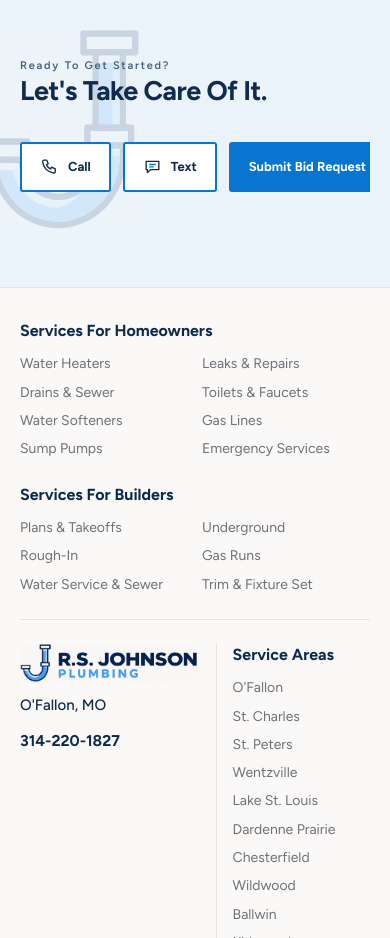
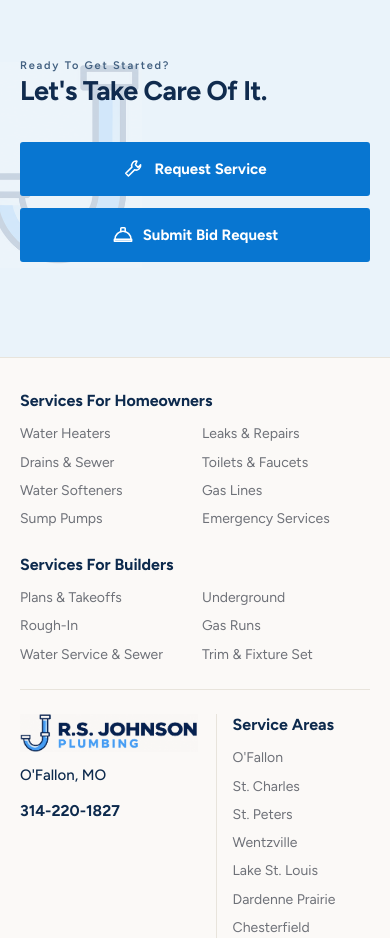
Before and after one commit to rs-johnson-plumbing/website, a Next.js app: page /services in a window 390 px wide. Shown: the part 3560-4498 px from the top of the page. Built offline with nearby package versions, Linux system fonts and the light colour scheme.

Commit message:
Keep two illustrated request actions visible in the closing banner (#137)

```diff
--- a/src/components/concept-two/sections/C2FinalCta.tsx
+++ b/src/components/concept-two/sections/C2FinalCta.tsx
@@ -1,5 +1,5 @@
 "use client";
-import { conceptTwo as copy, site, smsLink } from "@/lib/content";
+import { conceptTwo as copy } from "@/lib/content";
 import { Mark } from "@/components/ui/Logo";
 import { C2Button } from "../ui/C2Button";
 import { useRequestService, useRequestBid } from "../ui/C2Request";
@@ -10,10 +10,8 @@ export function C2FinalCta({ audience = "homeowners" }: { audience?: "homeowners
     <Mark className="c2-final-mark" />
     <div className="c2-wrap c2-final-inner"><div><p className="c2-eyebrow">{audience === "builders" ? copy.builders.finalCta.eyebrow : copy.home.finalCta.eyebrow}</p><h2 id="c2-final-heading">{copy.home.finalCta.heading}</h2></div>
     <div className="c2-final-actions">
-      <C2Button href={site.phone.tel} variant="on-dark" icon="phone" trailingIcon={null} data-track="call-final">Call</C2Button>
-      <C2Button href={smsLink()} variant="on-dark" icon="message" trailingIcon={null} data-track="text-final">Text</C2Button>
-      <C2Button onClick={requestBid} variant="on-dark" trailingIcon={null} className="c2-final-bid">Submit Bid Request</C2Button>
-      <C2Button onClick={requestService} variant="on-dark" trailingIcon={null} className="c2-final-request">Request Service</C2Button>
+      <C2Button onClick={requestService} variant="on-dark" icon="wrench" trailingIcon={null} className="c2-final-request">Request Service</C2Button>
+      <C2Button onClick={requestBid} variant="on-dark" icon="hard-hat" trailingIcon={null} className="c2-final-bid">Submit Bid Request</C2Button>
     </div></div>
   </section>;
 }
--- a/src/styles/concept-two-page-polish.css
+++ b/src/styles/concept-two-page-polish.css
@@ -421,7 +421,7 @@
 
 .c2.ci-dialog .ci-zip{width:180px;max-width:100%}
 
-/* Shared closing call to action: four unbroken actions with generous breathing room. */
+/* Shared closing call to action: two visible actions with generous breathing room. */
 .c2 section.c2-final.c2-final { padding-block:51px; min-height:214px; box-sizing:border-box; }
 .c2 section.c2-final.c2-final .c2-final-inner { gap:24px; }
 .c2 section.c2-final.c2-final .c2-final-actions { display:flex; flex-wrap:nowrap; width:auto; max-width:100%; gap:12px; flex:0 0 auto; }
@@ -431,7 +431,7 @@
 .c2 section.c2-final.c2-final .c2-final-actions :is(.c2-final-bid,.c2-final-request):hover { background:#245eae; border-color:#245eae; color:#fff; }
 @media(max-width:1199px) {
  .c2 section.c2-final.c2-final .c2-final-inner { flex-direction:column; align-items:flex-start; padding-left:var(--c2-gutter); }
- .c2 section.c2-final.c2-final .c2-final-actions { width:100%; justify-content:flex-start; overflow-x:auto; padding-block:4px 10px; }
+ .c2 section.c2-final.c2-final .c2-final-actions { width:100%; justify-content:flex-start; overflow:visible; padding-block:4px 10px; }
 }
 
 .c2.ci-dialog .ci-options button,.c2 .dp-card :is(.dp-title,.dp-short,.dp-more),.c2 .c2-service { text-transform:capitalize; }
@@ -467,3 +467,12 @@
 
 /* Consistent display casing for interface headings and labels; prose and entered values retain their casing. */
 .c2 :is(h1,h2,h3,h4,h5,h6,button,.c2-btn,nav a,label>span,summary,.c2-eyebrow,.dp-title,.dp-short,.dp-more,.ci-progress p) { text-transform:capitalize !important; }
+
+/* Keep both closing actions visible without a horizontal scroll gesture. */
+.c2 section.c2-final.c2-final .c2-final-actions { display:grid; grid-template-columns:repeat(2,minmax(0,1fr)); overflow:visible; }
+.c2 section.c2-final.c2-final .c2-final-actions .c2-btn>svg { display:block; width:22px; height:22px; flex-shrink:0; }
+.c2 section.c2-final.c2-final .c2-final-actions .c2-btn>svg path { stroke:currentColor; }
+@media(max-width:600px) {
+ .c2 section.c2-final.c2-final .c2-final-actions { grid-template-columns:1fr; width:100%; }
+ .c2 section.c2-final.c2-final .c2-final-actions .c2-btn { width:100%; min-width:0; min-height:54px; font-size:15px; justify-content:center; }
+}
```
